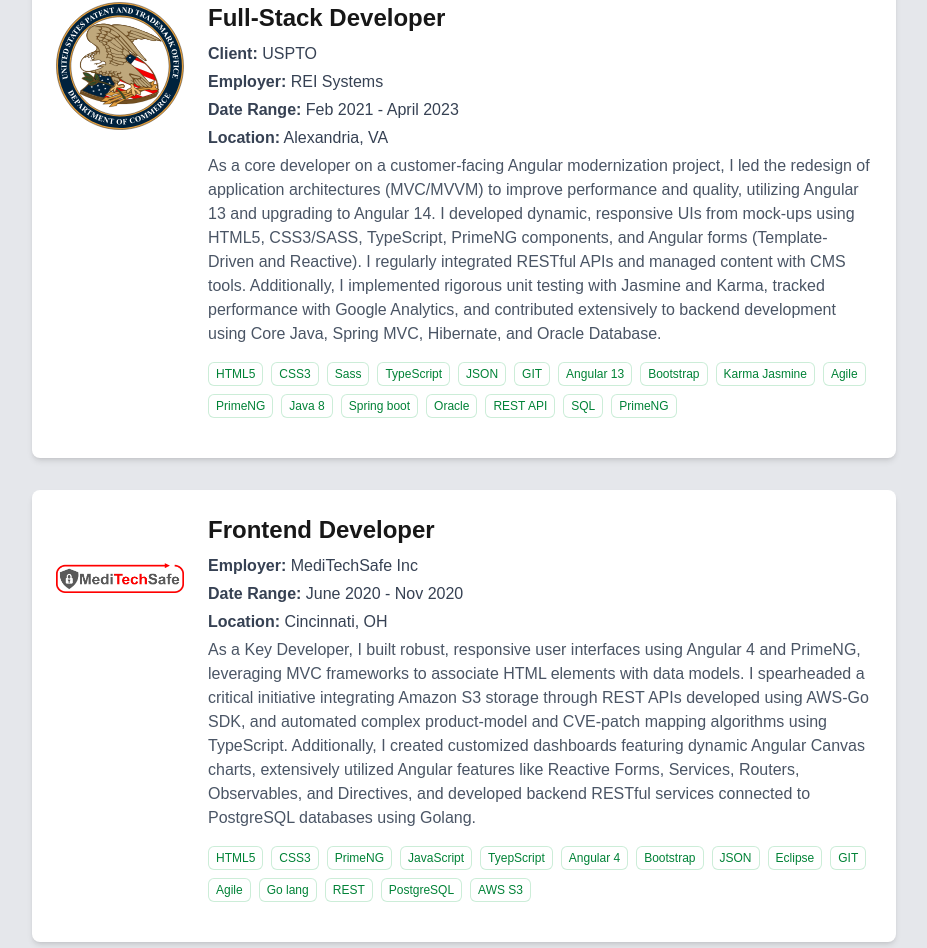
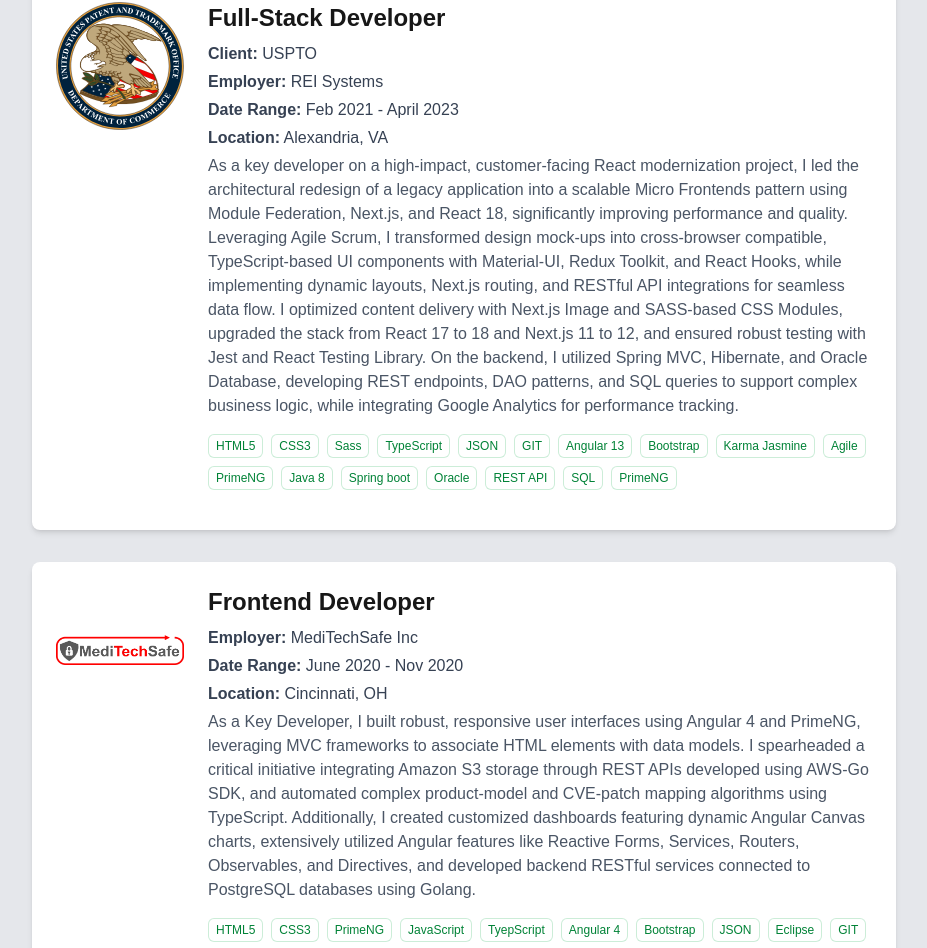
Before and after one commit to PratyushaBachu94/my-portfolio, a Next.js app: page / in a window 1280 px wide. Shown: the part 2262-3210 px from the top of the page, without its empty margins (176-1103 px from the left). Built offline with nearby package versions, Linux system fonts and the light colour scheme.

Commit message:
updated resume

```diff
--- a/src/app/components/Projects.tsx
+++ b/src/app/components/Projects.tsx
@@ -34,7 +34,7 @@ const projects= [
       technologiesUsed:["HTML5", "CSS3", "Sass", "TypeScript", "JSON", "GIT", "Angular 13", "Bootstrap", "Karma Jasmine", "Agile", "PrimeNG", "Java 8"," Spring boot", "Oracle",
         "REST API", "SQL", "PrimeNG"
       ],
-      description: "As a core developer on a customer-facing Angular modernization project, I led the redesign of application architectures (MVC/MVVM) to improve performance and quality, utilizing Angular 13 and upgrading to Angular 14. I developed dynamic, responsive UIs from mock-ups using HTML5, CSS3/SASS, TypeScript, PrimeNG components, and Angular forms (Template-Driven and Reactive). I regularly integrated RESTful APIs and managed content with CMS tools. Additionally, I implemented rigorous unit testing with Jasmine and Karma, tracked performance with Google Analytics, and contributed extensively to backend development using Core Java, Spring MVC, Hibernate, and Oracle Database.",
+      description:"As a key developer on a high-impact, customer-facing React modernization project, I led the architectural redesign of a legacy application into a scalable Micro Frontends pattern using Module Federation, Next.js, and React 18, significantly improving performance and quality. Leveraging Agile Scrum, I transformed design mock-ups into cross-browser compatible, TypeScript-based UI components with Material-UI, Redux Toolkit, and React Hooks, while implementing dynamic layouts, Next.js routing, and RESTful API integrations for seamless data flow. I optimized content delivery with Next.js Image and SASS-based CSS Modules, upgraded the stack from React 17 to 18 and Next.js 11 to 12, and ensured robust testing with Jest and React Testing Library. On the backend, I utilized Spring MVC, Hibernate, and Oracle Database, developing REST endpoints, DAO patterns, and SQL queries to support complex business logic, while integrating Google Analytics for performance tracking.",
       link: "https://example.com/project2",
       clientLogo: "/images/Seal_of_the_United_States_Patent_and_Trademark_Office.svg", // Replace with actual path
     },
```
Also changed, not shown: 1 other file (tests, documents, lock files or other folders).
